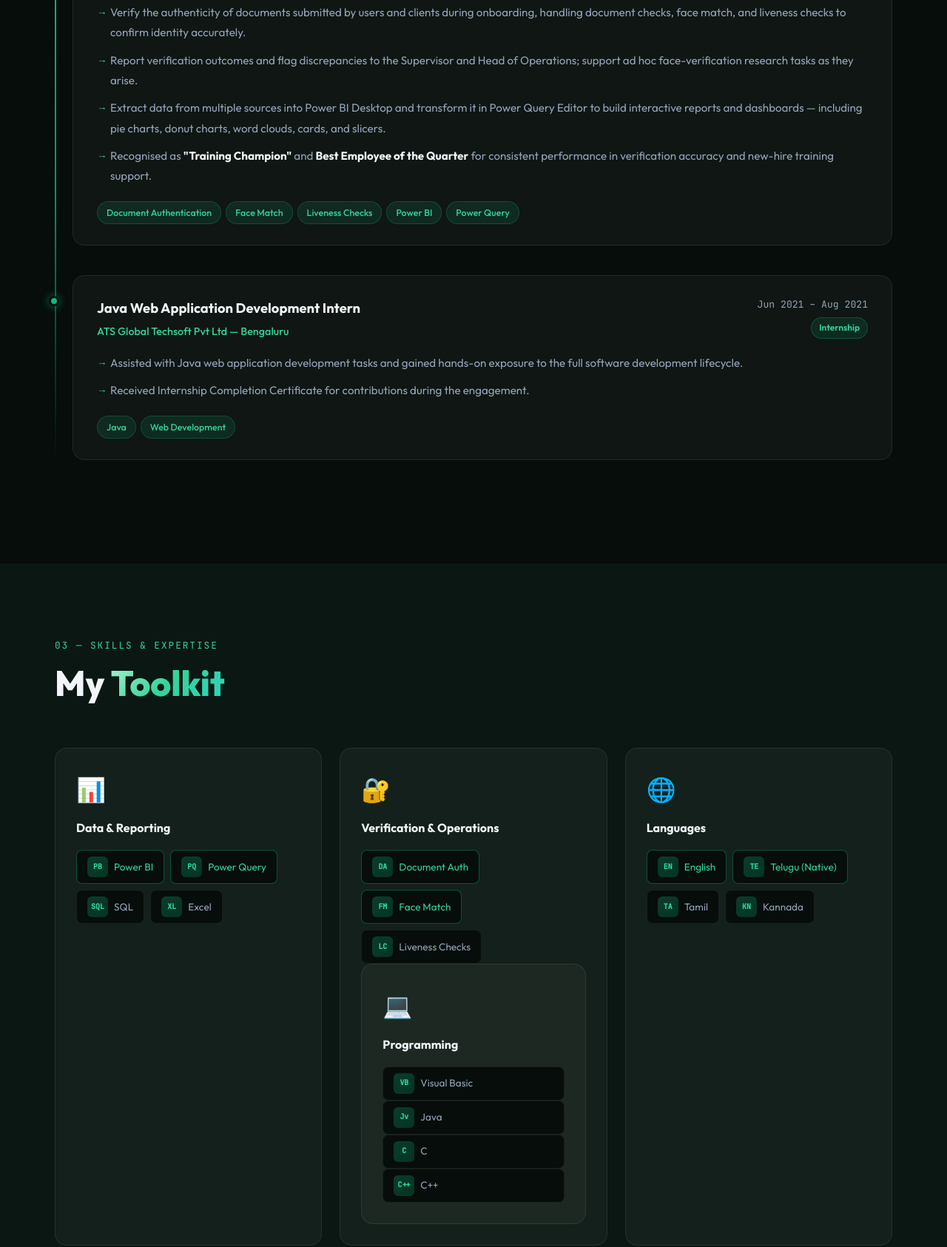
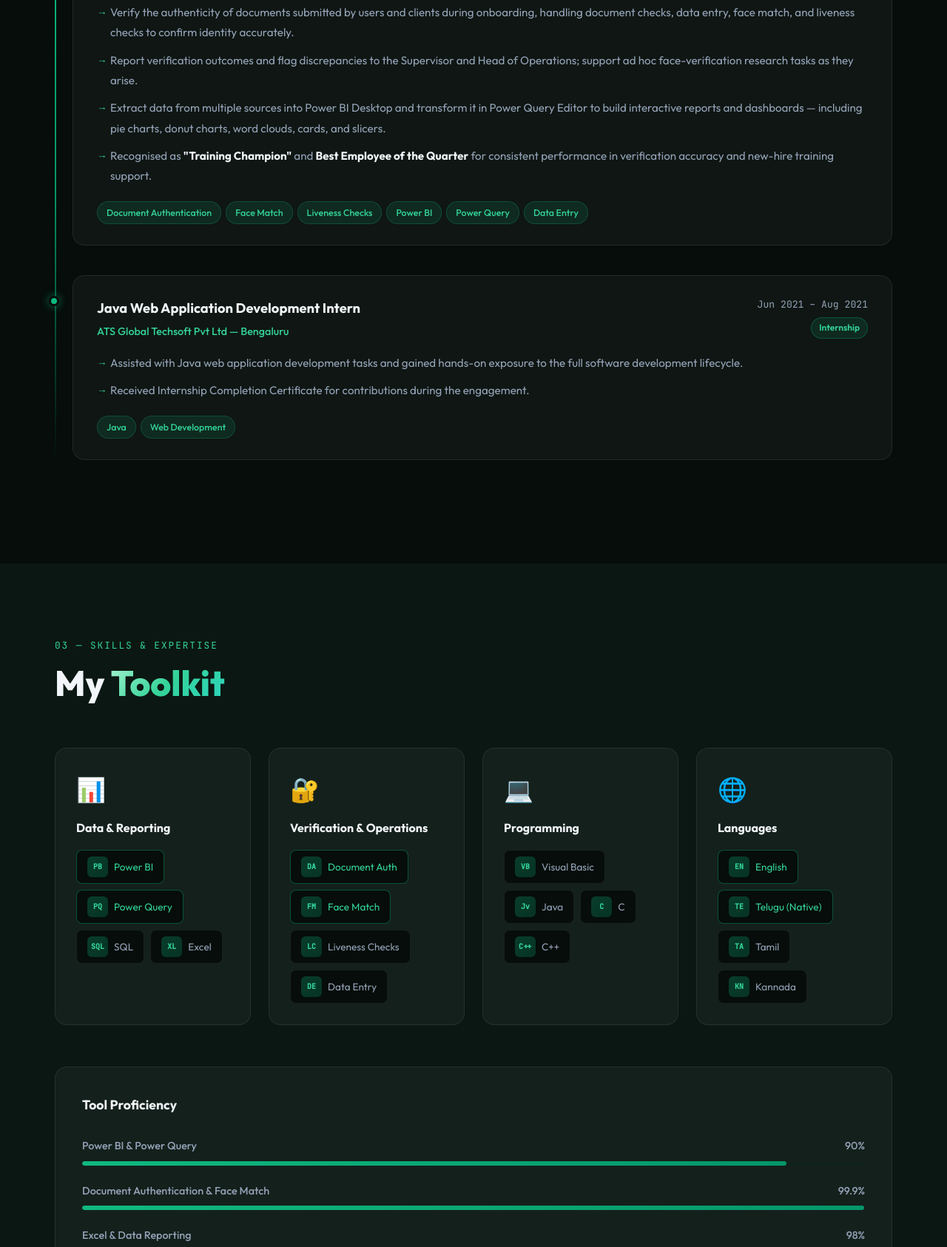
Before and after one commit to swathinaidu1908-arch/Swath, a plain HTML site: page index.html in a window 1280 px wide. Shown: the part 2078-3764 px from the top of the page at 74% size. Drawn offline with Linux system fonts and the light colour scheme.

Commit message:
Update index.html

```diff
--- a/index.html
+++ b/index.html
@@ -1,6 +1,5 @@
 <!DOCTYPE html>
 <html lang="en">
-
 <head>
   <meta charset="UTF-8" />
   <meta name="viewport" content="width=device-width, initial-scale=1.0" />
@@ -189,7 +188,7 @@
             </div>
             <ul class="tl-bullets">
               <li>Verify the authenticity of documents submitted by users and clients during onboarding, handling
-                document checks, face match, and liveness checks to confirm identity accurately.</li>
+                document checks, data entry, face match, and liveness checks to confirm identity accurately.</li>
               <li>Report verification outcomes and flag discrepancies to the Supervisor and Head of Operations; support
                 ad hoc face-verification research tasks as they arise.</li>
               <li>Extract data from multiple sources into Power BI Desktop and transform it in Power Query Editor to
@@ -204,6 +203,7 @@
               <span class="tag">Liveness Checks</span>
               <span class="tag">Power BI</span>
               <span class="tag">Power Query</span>
+              <span class="tag">Data Entry</span>
             </div>
           </div>
         </div>
@@ -284,12 +284,17 @@
               <span class="pill-icon">LC</span>
               <span>Liveness Checks</span>
             </div>
+            <div class="skill-pill">
+              <span class="pill-icon">DE</span>
+              <span>Data Entry</span>
+            </div>
+          </div>
         </div>
 
         <div class="skill-category reveal">
           <div class="skill-cat-icon">💻</div>
           <h3 class="skill-cat-title">Programming</h3>
-
+          <div class="skill-pills">
             <div class="skill-pill">
               <span class="pill-icon">VB</span>
               <span>Visual Basic</span>
```
